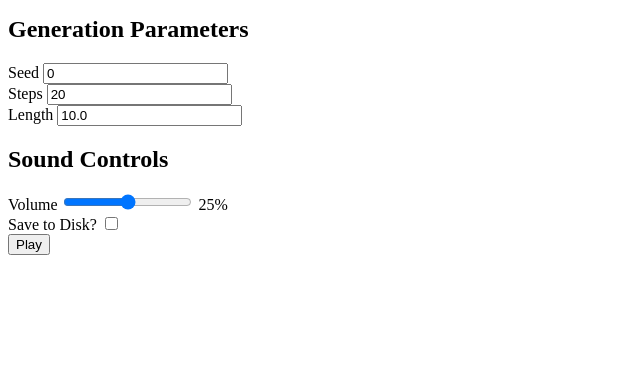
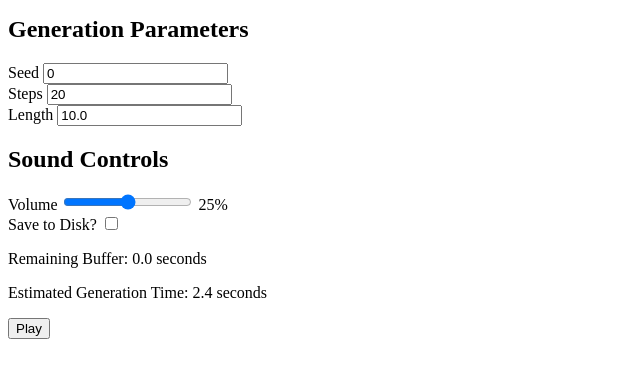
Before and after one commit to a2aaron/AI-Slop-Radio, a Flask app: page / in a window 1280 px wide. Shown: the part 274-652 px from the top of the page, without its empty margins (0-640 px from the left). Run offline with Flask 3, Linux system fonts and the light colour scheme.

Commit message:
Add display of how long it takes to generate audio + remaining buffer.

```diff
--- a/static/main.js
+++ b/static/main.js
@@ -44,15 +44,35 @@ function getDestinationNode() {
 }
 
 /**
+ * @returns {number} The estimated amount of time, in seconds, that it takes to generate the next batch of audio.
+ */
+function estimatedGenerationTime() {
+    const steps = parseInt(steps_input.value);
+    const length = parseFloat(length_input.value);
+    // at 60 seconds, about 2 iterations per second
+    // at 50 seconds, about 3 iterations per second
+    // at 40 seconds, about 4 iterations per second
+    // at 30 seconds, about 5 iterations per second
+    // at 20 seconds, about 7 iterations per second
+    // at 10 seconds, about 10 iterations per second
+    // see graph: https://www.desmos.com/calculator/hai0oucjod
+    let stepsPerSecond = 10.0 - length / 6.0;
+    stepsPerSecond = Math.min(Math.max(stepsPerSecond, 0.5), 10.0);
+    return (steps / stepsPerSecond);
+}
+
+/**
  * Queues up audio as needed. This should be called intermittently
  */
 async function queueIfNeeded() {
     if (!IS_PLAYING) {
         return;
     }
-    const enoughBuffer = remainingBufferTime() > MAX_BUFFER;
 
+
+    const enoughBuffer = remainingBufferTime() > estimatedGenerationTime() * 1.1 ;
     if (!enoughBuffer && !ALREADY_FETCHING) {
+        console.log("Requesting at remaining buffer: ", remainingBufferTime());
         ALREADY_FETCHING = true;
         const promptUrl = getPromptUrl();
         const sourceNode = await getAudioBufferSourceNode(promptUrl);
@@ -156,7 +176,6 @@ const audioCtx = new window.AudioContext();
 const gainNode = audioCtx.createGain();
 gainNode.connect(audioCtx.destination);
 
-const MAX_BUFFER = 10.0;
 let IS_PLAYING = false;
 let ALREADY_FETCHING = false;
 
@@ -179,6 +198,9 @@ const volume_slider_display = getElementTyped("volume_slider_display", HTMLSpanE
 const save_to_disk_checkbox = getElementTyped("debug_save", HTMLInputElement);
 const play_button = getElementTyped("play", HTMLButtonElement);
 
+const estimated_time_display = getElementTyped("estimated_time_display", HTMLSpanElement)
+const remaining_buffer_display = getElementTyped("remaining_buffer_display", HTMLSpanElement)
+
 play_button.onclick = async (event) => {
     IS_PLAYING = !IS_PLAYING;
     if (IS_PLAYING) {
@@ -191,6 +213,26 @@ play_button.onclick = async (event) => {
 volume_slider.oninput = (event) => {
     setVolumeFromSlider();
 }
+
+steps_input.onchange = (event) => {
+    setEstimatedTimeDisplay();
+}
+
+length_input.onchange = (event) => {
+    setEstimatedTimeDisplay();
+}
+
 setVolumeFromSlider();
+setEstimatedTimeDisplay();
+setRemainingBuffer();
 
 setInterval(queueIfNeeded, 1000);
+
+function setEstimatedTimeDisplay() {
+    estimated_time_display.innerText = estimatedGenerationTime().toFixed(1)
+}
+
+setInterval(setRemainingBuffer, 100);
+function setRemainingBuffer() {
+    remaining_buffer_display.innerText = remainingBufferTime().toFixed(1);
+}
--- a/templates/main.html
+++ b/templates/main.html
@@ -53,5 +53,8 @@
         <label for="debug_save">Save to Disk?</label>
         <input type="checkbox" id="debug_save" name="debug_save"></input>
     </div>
+
+    <p>Remaining Buffer: <span id="remaining_buffer_display">0.0</span> seconds</p>
+    <p>Estimated Generation Time: <span id="estimated_time_display">0.0</span> seconds</p>
     <button id="play">Play</button>
 </body>
```
